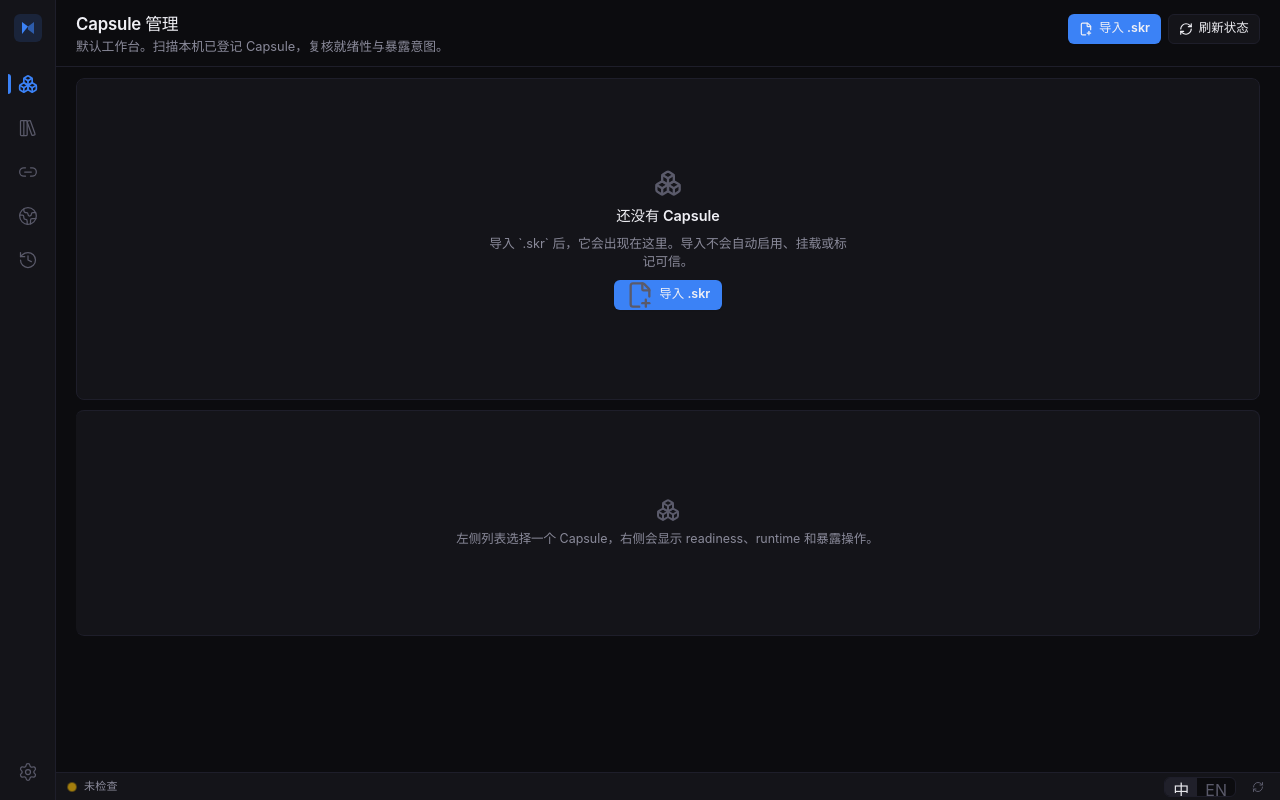
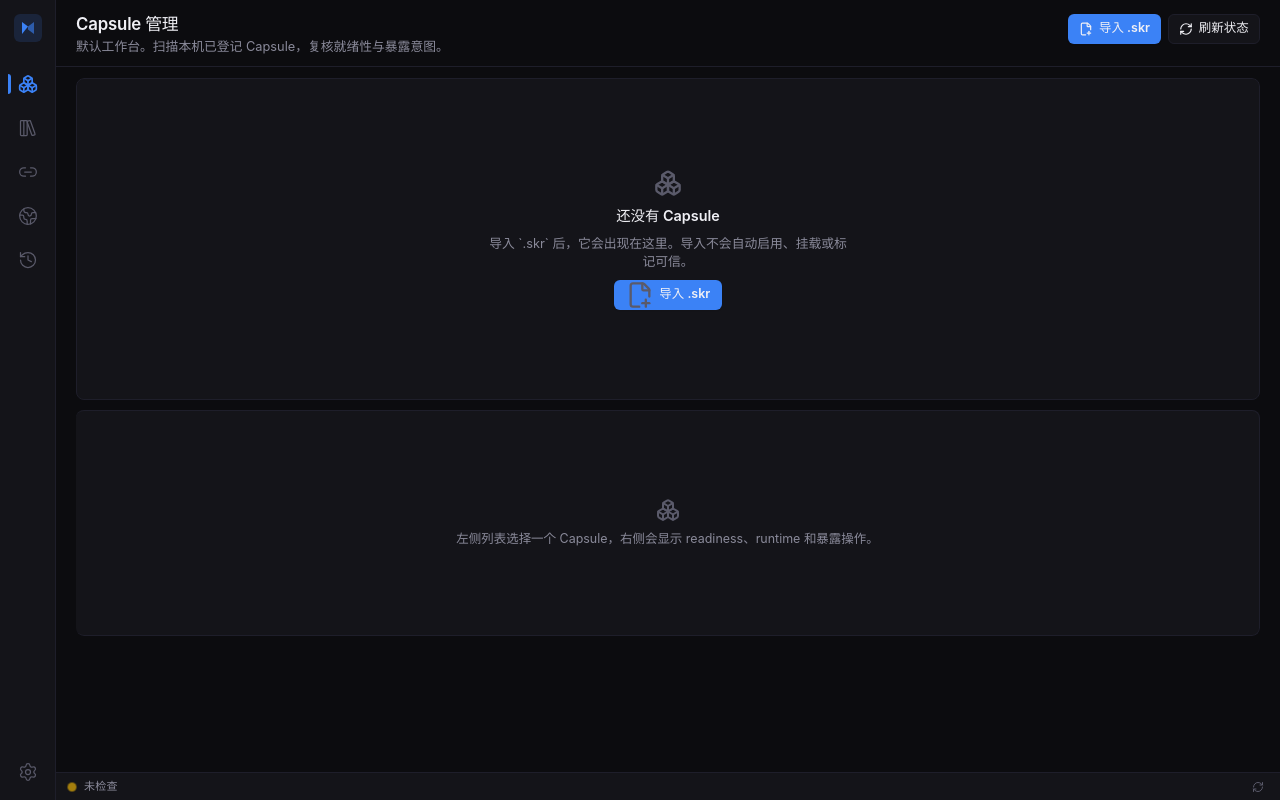
Before and after one commit to iiwish/skillrun-desktop, a React (Vite) app: page / in a window 1280 px wide. Built offline with nearby package versions, Linux system fonts and the light colour scheme; the HTML template or start-up script is replaced by a standard one.

Commit message:
fix: move language switch into settings

```diff
--- a/scripts/hero-desktop-smoke.mjs
+++ b/scripts/hero-desktop-smoke.mjs
@@ -230,6 +230,7 @@ async function runUiSmokeIfPossible() {
       await mkdir(artifactDir, { recursive: true });
       await assertViewport(page, url, { name: "desktop", width: 1440, height: 900 });
       await assertTeamLibrarySwitch(page);
+      await assertSettingsLanguageSwitch(page);
       const desktopScreenshotPath = join(artifactDir, `desktop-${Date.now()}.png`);
       await writeFile(desktopScreenshotPath, await page.captureScreenshot());
       await assertViewport(page, url, { name: "mobile", width: 390, height: 844 });
@@ -270,7 +271,8 @@ async function assertViewport(page, url, viewport) {
       hasImport: text.includes("导入 .skr"),
       hasRefresh: text.includes("刷新状态"),
       hasEmpty: text.includes("还没有 Capsule"),
-      hasLanguageToggle: text.includes("EN"),
+      hasSettings: text.includes("设置"),
+      hasNoPersistentLanguageToggle: !text.includes("EN") && !Array.from(document.querySelectorAll('[role="group"]')).some((element) => element.getAttribute("aria-label") === "语言"),
       overflowX: document.documentElement.scrollWidth > document.documentElement.clientWidth
     };
   })()`);
@@ -312,6 +314,32 @@ async function assertTeamLibrarySwitch(page) {
 
   if (result.clicked !== true || result.hasTeamLibrary !== true) {
     throw new Error("Desktop UI smoke could not switch to Team Library.");
+  }
+}
+
+async function assertSettingsLanguageSwitch(page) {
+  const result = await page.evaluate(`new Promise((resolve) => {
+    const buttons = Array.from(document.querySelectorAll("button"));
+    const settingsButton = buttons.find((button) => {
+      const label = [button.getAttribute("aria-label"), button.textContent].filter(Boolean).join(" ");
+      return label.includes("设置") || label.includes("Settings");
+    });
+    if (!settingsButton) {
+      resolve({ clicked: false, hasLanguageSetting: false });
+      return;
+    }
+    settingsButton.click();
+    setTimeout(() => {
+      const text = document.body.innerText;
+      resolve({
+        clicked: true,
+        hasLanguageSetting: text.includes("中文") && text.includes("English"),
+      });
+    }, 100);
+  })`);
+
+  if (result.clicked !== true || result.hasLanguageSetting !== true) {
+    throw new Error("Desktop UI smoke could not find the language switch in Settings.");
   }
 }
 
--- a/src/App.tsx
+++ b/src/App.tsx
@@ -1260,14 +1260,10 @@ function App() {
       onNavigate={setActiveView}
       navItems={views}
       settingsLabel={t.settingsTitle}
-      locale={locale}
-      onLocaleChange={setLocale}
-      languageLabel={t.language}
-      cnLabel={t.cn}
-      enLabel={t.en}
       statusKind={statusSnapshot?.status.kind}
       coreVersion={undefined}
       onRefresh={handleRefreshStatus}
+      refreshLabel={t.refresh}
       isRefreshing={isRefreshingStatus}
     >
       <section className="workspace" aria-label={activeDefinition.label}>
--- a/src/components/layout/AppShell.tsx
+++ b/src/components/layout/AppShell.tsx
@@ -7,14 +7,10 @@ interface AppShellProps {
   onNavigate: (view: DashboardView) => void;
   navItems: ShellNavItem[];
   settingsLabel: string;
-  locale: 'zh' | 'en';
-  onLocaleChange: (locale: 'zh' | 'en') => void;
-  languageLabel: string;
-  cnLabel: string;
-  enLabel: string;
   statusKind?: TrayStatusKind;
   coreVersion?: string;
   onRefresh?: () => void;
+  refreshLabel: string;
   isRefreshing?: boolean;
   children: React.ReactNode;
 }
@@ -24,14 +20,10 @@ export default function AppShell({
   onNavigate,
   navItems,
   settingsLabel,
-  locale,
-  onLocaleChange,
-  languageLabel,
-  cnLabel,
-  enLabel,
   statusKind,
   coreVersion,
   onRefresh,
+  refreshLabel,
   isRefreshing,
   children,
 }: AppShellProps) {
@@ -48,14 +40,10 @@ export default function AppShell({
           {children}
         </main>
         <TrayStatusBar
-          locale={locale}
-          onLocaleChange={onLocaleChange}
-          languageLabel={languageLabel}
-          cnLabel={cnLabel}
-          enLabel={enLabel}
           statusKind={statusKind}
           coreVersion={coreVersion}
           onRefresh={onRefresh}
+          refreshLabel={refreshLabel}
           isRefreshing={isRefreshing}
         />
       </div>
--- a/src/components/layout/TrayStatusBar.tsx
+++ b/src/components/layout/TrayStatusBar.tsx
@@ -4,26 +4,18 @@ import { RefreshCw } from 'lucide-react';
 import type { TrayStatusKind } from '@/state/trayStatus';
 
 interface TrayStatusBarProps {
-  locale: 'zh' | 'en';
-  onLocaleChange: (locale: 'zh' | 'en') => void;
-  languageLabel: string;
-  cnLabel: string;
-  enLabel: string;
   statusKind?: TrayStatusKind;
   coreVersion?: string;
   onRefresh?: () => void;
+  refreshLabel: string;
   isRefreshing?: boolean;
 }
 
 export default function TrayStatusBar({
-  locale,
-  onLocaleChange,
-  languageLabel,
-  cnLabel,
-  enLabel,
   statusKind,
   coreVersion,
   onRefresh,
+  refreshLabel,
   isRefreshing,
 }: TrayStatusBarProps) {
   const [showDropdown, setShowDropdown] = useState(false);
@@ -79,40 +71,12 @@ export default function TrayStatusBar({
         </span>
       </button>
 
-      {/* Right: language and refresh controls */}
-      <div className="flex items-center gap-3">
-        <div
-          className="flex items-center rounded-md"
-          role="group"
-          aria-label={languageLabel}
-          style={{
-            height: 20,
-            backgroundColor: '#0C0C0F',
-            border: '1px solid #1E1E2A',
-            overflow: 'hidden',
-          }}
-        >
-          {([
-            ['zh', cnLabel],
-            ['en', enLabel],
-          ] as const).map(([value, label]) => (
-            <button
-              key={value}
-              type="button"
-              onClick={() => onLocaleChange(value)}
-              className="px-2 text-[10px] font-medium transition-colors duration-150"
-              style={{
-                height: 18,
-                color: locale === value ? '#E7E7EC' : '#5A5A6A',
-                backgroundColor: locale === value ? '#20202A' : 'transparent',
-              }}
-            >
-              {label}
-            </button>
-          ))}
-        </div>
+      {/* Right: refresh control */}
+      <div className="flex items-center">
         <button
+          type="button"
           onClick={onRefresh}
+          aria-label={refreshLabel}
           className="flex items-center justify-center rounded transition-colors duration-150 hover:bg-[#1A1A22]"
           style={{ width: 20, height: 20 }}
         >
```
Also changed, not shown: 1 other file (tests, documents, lock files or other folders).
